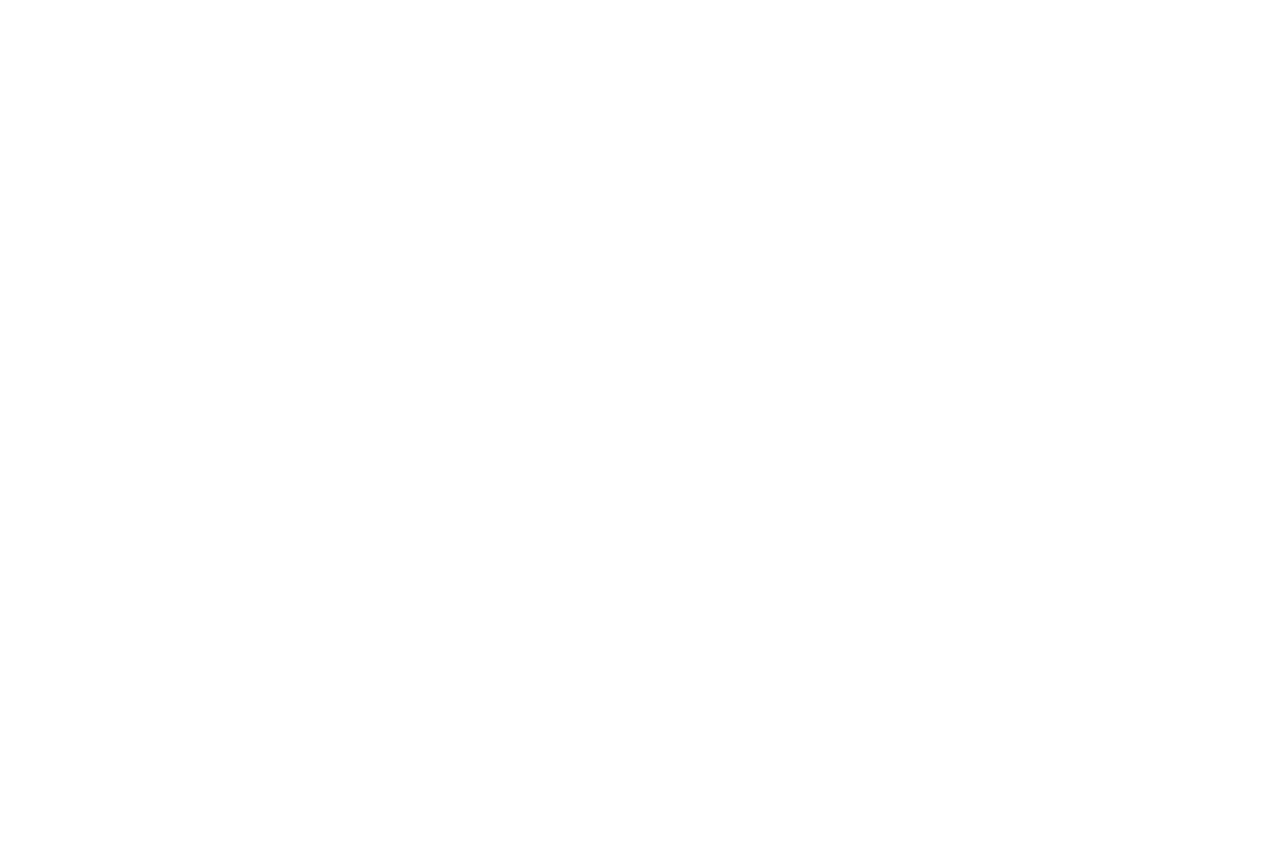
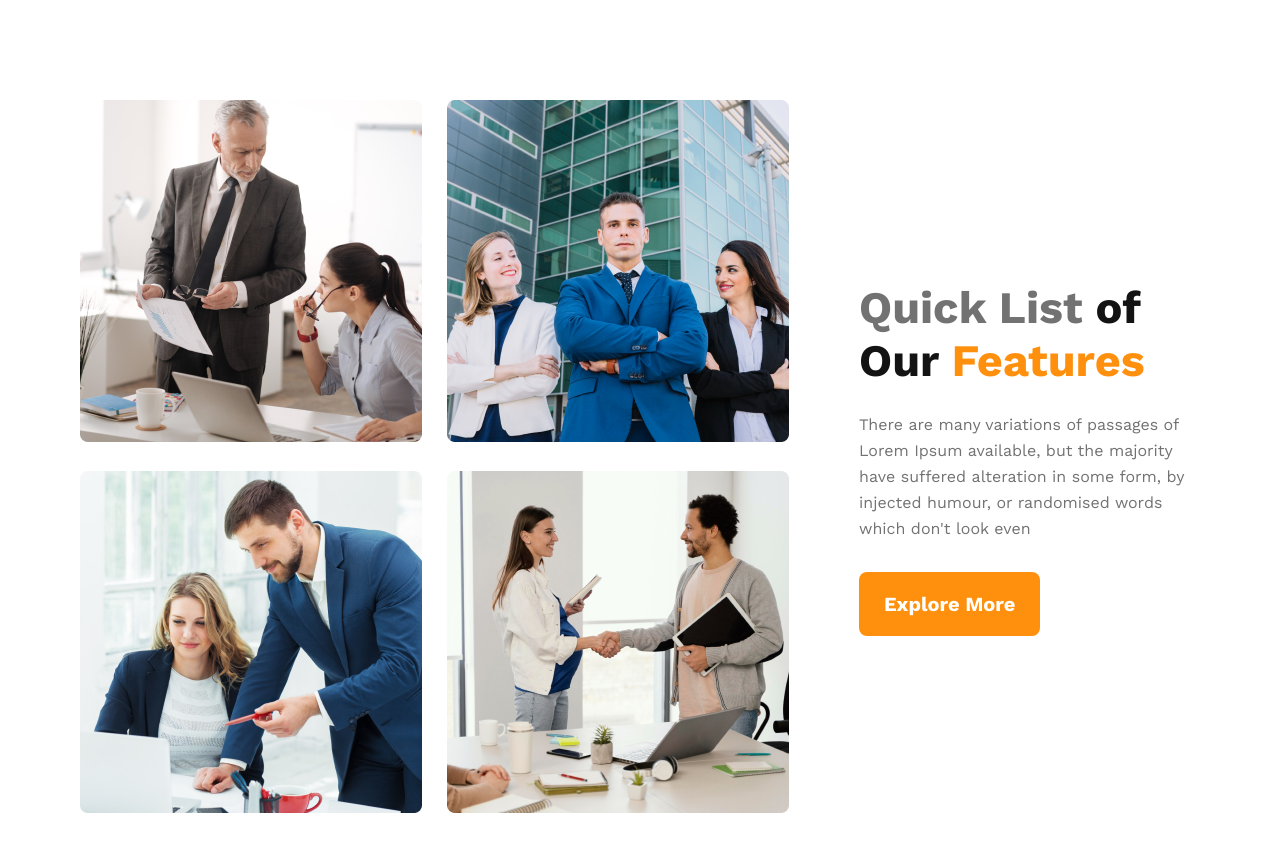
Before and after one commit to rijwanulalam/g3-architect, a plain HTML site: page index.html in a window 1280 px wide. Before the commit the page ends 800 px from the top, so only its background shows below. Drawn offline with nearby package versions, Linux system fonts and the light colour scheme.

Commit message:
quick list added

```diff
--- a/index.html
+++ b/index.html
@@ -9,6 +9,36 @@
     <script src="https://kit.fontawesome.com/78bfe10552.js" crossorigin="anonymous"></script>
 </head>
 <body>
+    <header>
 
+    </header>
+    <main>
+        <section class="quick-list-container">
+            <div class="quick-list">
+                <div class="quick-list-teams">
+                    <div class="quick-list-team">
+                        <img src="images/team1.png" alt="">
+                    </div>
+                    <div class="quick-list-team">
+                        <img src="images/team2.png" alt="">
+                    </div>
+                    <div class="quick-list-team">
+                        <img src="images/team3.png" alt="">
+                    </div>
+                    <div class="quick-list-team">
+                        <img src="images/team4.png" alt="">
+                    </div>
+                </div>
+                <div class="quick-list-info">
+                    <h3 class="title"><span class="grey">Quick List</span> of Our  <span class="yellow">Features</span></h3>
+                    <p class="info-subtitle">There are many variations of passages of Lorem Ipsum available, but the majority have suffered alteration in some form, by injected humour, or randomised words which don't look even</p>
+                    <button class="btn-primary">Explore More</button>
+                </div>
+            </div>
+        </section>
+    </main>
+    <footer>
+
+    </footer>
 </body>
 </html>
--- a/styles/style.css
+++ b/styles/style.css
@@ -0,0 +1,70 @@
+/* font */
+@import url('https://fonts.googleapis.com/css2?family=Inter:wght@700&family=Poppins:wght@500;600;700&family=Work+Sans:wght@400;500;700&display=swap');
+
+*{
+    margin: 0;
+    padding: 0;
+    box-sizing: border-box;
+    /* font-family: 'Inter', sans-serif;
+    font-family: 'Poppins', sans-serif; */
+    font-family: 'Work Sans', sans-serif;
+
+}
+body{
+    max-width: 1440px;
+    margin: 0 auto;
+}
+
+.title{
+    font-size: 45px;
+    font-weight: 700;
+    color: #131313;
+    line-height: 53px;
+    width: 90%;
+    margin-bottom: 25px;
+}
+
+.btn-primary{
+    font-size: 20px;
+    font-weight: 600;
+    line-height: 24px;
+    color: #FFFFFF;
+    background-color: #FF900E;
+    padding: 20px 25px;
+    border: 0;
+    border-radius: 8px;
+}
+
+/* -----------------------
+        Quick List
+------------------------- */
+.quick-list-container{
+    margin: 100px 80px;
+}
+.quick-list{
+    display: flex;
+    align-items: center;
+    gap: 70px;
+}
+.quick-list-teams{
+    display: grid;
+    grid-template-columns: 1fr 1fr;
+    gap: 25px;
+}
+.quick-list-team>img{
+    width: 342px;
+    height: 342px;
+}
+.grey{
+    color: #727272;
+}
+.yellow{
+    color: #FF900E;
+}
+.info-subtitle{
+    font-size: 16px;
+    font-weight: 400;
+    line-height: 26px;
+    color: #727272;
+    margin-bottom: 30px;
+}
```
